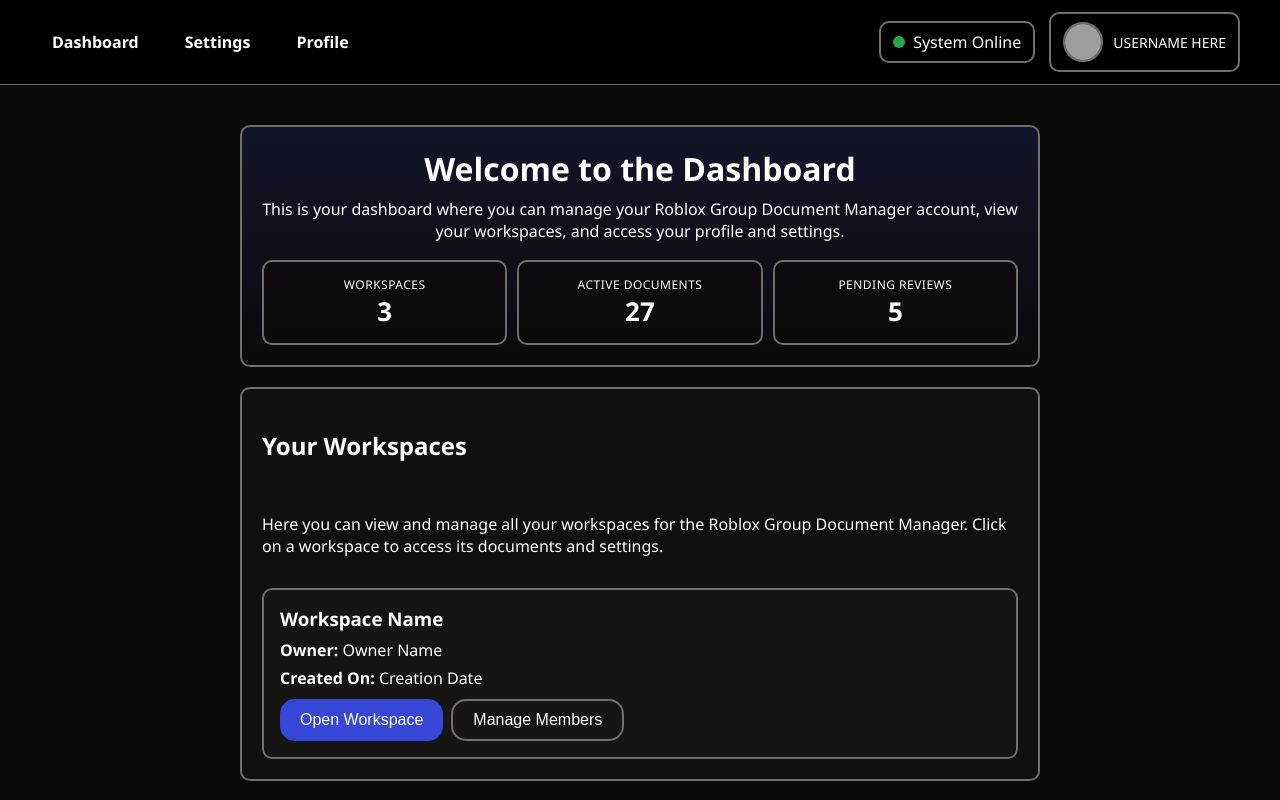
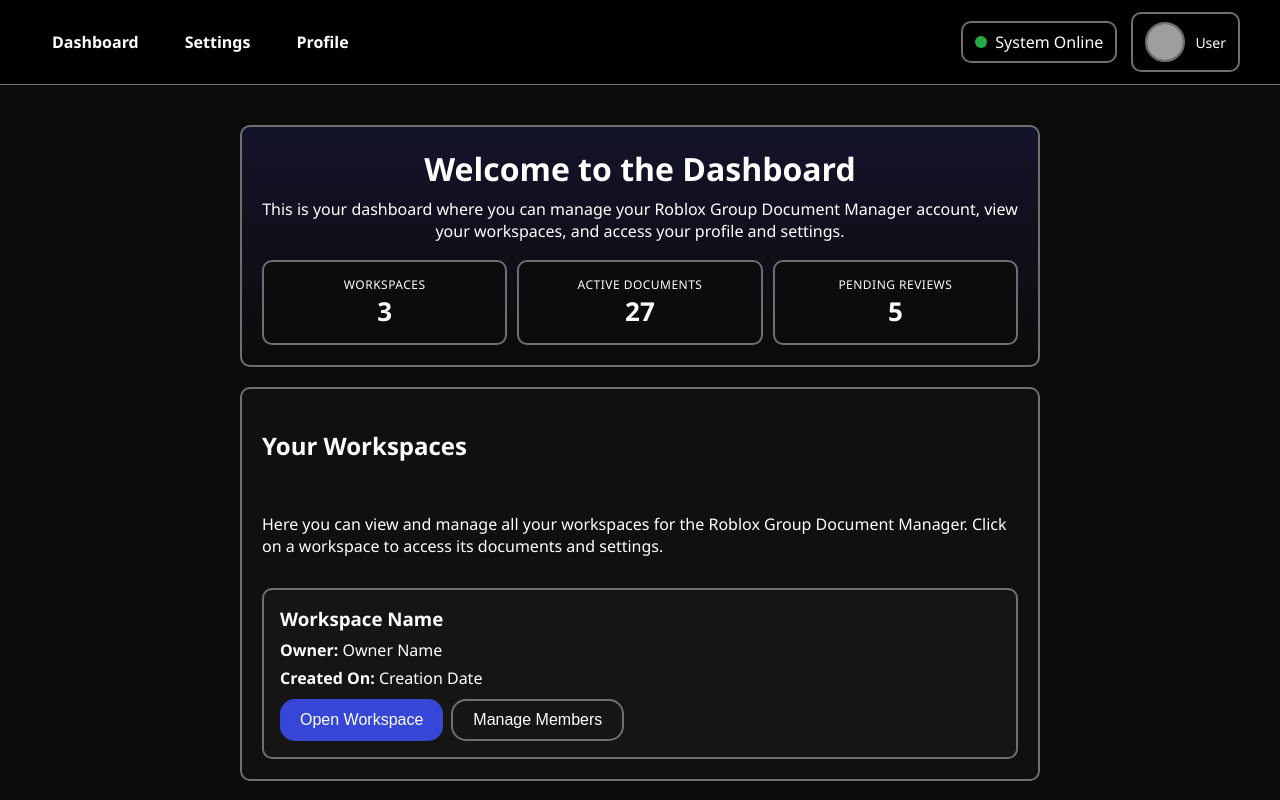
Before and after one commit to CamoBlamo/RBLXDOCMANAGER, a Next.js app: page /dashboard in a window 1280 px wide. Shown: the top 800 px of the page. Built offline with nearby package versions, Linux system fonts and the light colour scheme; no server answers; grey boxes are pictures that could not be loaded.

Commit message:
please work xx

```diff
--- a/src/app/components/DashboardTopbar.js
+++ b/src/app/components/DashboardTopbar.js
@@ -1,4 +1,4 @@
-function DashboardTopbar() {
+function DashboardTopbar({ profileImageUrl, profileName }) {
   return (
     <div className="dashboard-topbar">
       <div className="dashboard-topbar-inner">
@@ -17,13 +17,18 @@ function DashboardTopbar() {
           </div>
 
           <div className="profile">
-                        <img src="/images/profile-pic.png" alt="Profile Picture" className="profile-pic" />
-                        <span className="profile-name">USERNAME HERE</span>
+            <img
+              src={profileImageUrl}
+              alt="Profile Picture"
+              className="profile-pic"
+              referrerPolicy="no-referrer"
+            />
+            <span className="profile-name">{profileName}</span>
           </div>
         </div>
       </div>
     </div>
-
   );
 }
+
 export default DashboardTopbar;
--- a/src/app/dashboard/page.js
+++ b/src/app/dashboard/page.js
@@ -1,15 +1,37 @@
 import DashboardTopbar from "../components/DashboardTopbar";
+import { currentUser } from "@clerk/nextjs/server";
 
+export default async function DashboardPage() {
+  const user = await currentUser();
 
-function dashboard() {
+  const discordAccount = user?.externalAccounts?.find(
+    (account) => account.provider === "oauth_discord"
+  );
+
+  const profileImageUrl =
+    discordAccount?.imageUrl || user?.imageUrl || "/default-avatar.png";
+
+  const profileName =
+    discordAccount?.username ||
+    discordAccount?.identifier ||
+    user?.username ||
+    user?.firstName ||
+    "User";
+
   return (
     <>
-        <DashboardTopbar />
+      <DashboardTopbar
+        profileImageUrl={profileImageUrl}
+        profileName={profileName}
+      />
+
       <main className="dashboard-page">
         <div className="dashboard-div">
           <h1>Welcome to the Dashboard</h1>
           <p>
-                    This is your dashboard where you can manage your Roblox Group Document Manager account, view your workspaces, and access your profile and settings.
+            This is your dashboard where you can manage your Roblox Group
+            Document Manager account, view your workspaces, and access your
+            profile and settings.
           </p>
 
           <div className="dashboard-metrics">
@@ -30,7 +52,11 @@ function dashboard() {
 
         <div className="dashboard-workspaces">
           <h2>Your Workspaces</h2>
-                <p>Here you can view and manage all your workspaces for the Roblox Group Document Manager. Click on a workspace to access its documents and settings.</p>
+          <p>
+            Here you can view and manage all your workspaces for the Roblox
+            Group Document Manager. Click on a workspace to access its
+            documents and settings.
+          </p>
           <div className="workspace-list">
             <div className="workspace-card-template">
               <h3>Workspace Name</h3>
@@ -38,7 +64,9 @@ function dashboard() {
               <p><strong>Created On:</strong> Creation Date</p>
               <div className="workspace-card-actions">
                 <button className="open-workspace-btn">Open Workspace</button>
-                            <button className="open-workspace-btn secondary">Manage Members</button>
+                <button className="open-workspace-btn secondary">
+                  Manage Members
+                </button>
               </div>
             </div>
           </div>
@@ -47,5 +75,3 @@ function dashboard() {
     </>
   );
 }
-
-export default dashboard;
```
Lines whose indentation alone changed are shown as unchanged.
